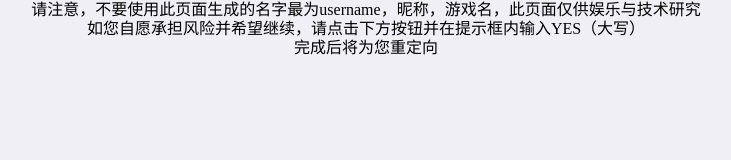
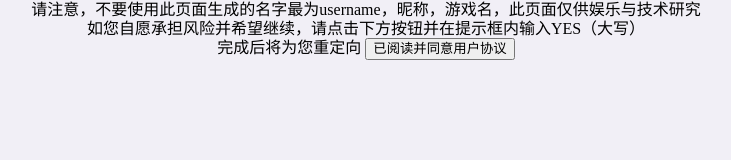
Before and after one commit to liubaiqian/liubaiqian.github.io, a plain HTML site: page name_pwd.html in a window 1280 px wide. Shown: the whole page, without its empty margins (274-1005 px from the left). Drawn offline with Linux system fonts and the light colour scheme.

Commit message:
Save name_pwd.html.

```diff
--- a/name_pwd.html
+++ b/name_pwd.html
@@ -5,8 +5,26 @@
     <meta name="viewport" content="width=device-width, initial-scale=1.0">
     <title>liubaiqian.github.io-验证您的身份</title>
     <link href="./style.css" rel="stylesheet" />
+    <script>
+        function yes(){
+            var userinput = promit('验证');
+            if (userinput = "YES"){
+                alert("验证完成，为您重定向");
+                window.location.href="./name.html"
+            }
+            else{
+                alert("错误");
+                window.location.href="./yl.html"
+            }
+
+        }
+
+
+    </script>
 </head>
 <body>
     请注意，不要使用此页面生成的名字最为username，昵称，游戏名，此页面仅供娱乐与技术研究
     <br>如您自愿承担风险并希望继续，请点击下方按钮并在提示框内输入YES（大写）
     <br>完成后将为您重定向
+    <button onclick="yes()">已阅读并同意用户协议</button>
+</body>
```
